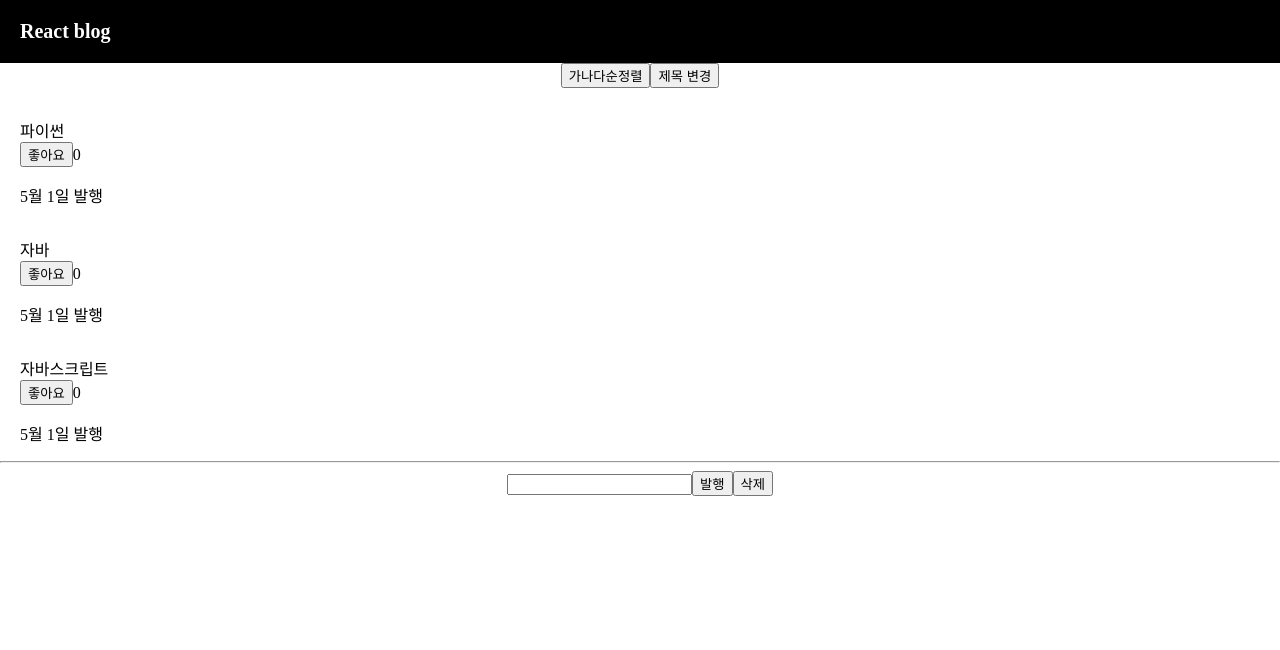
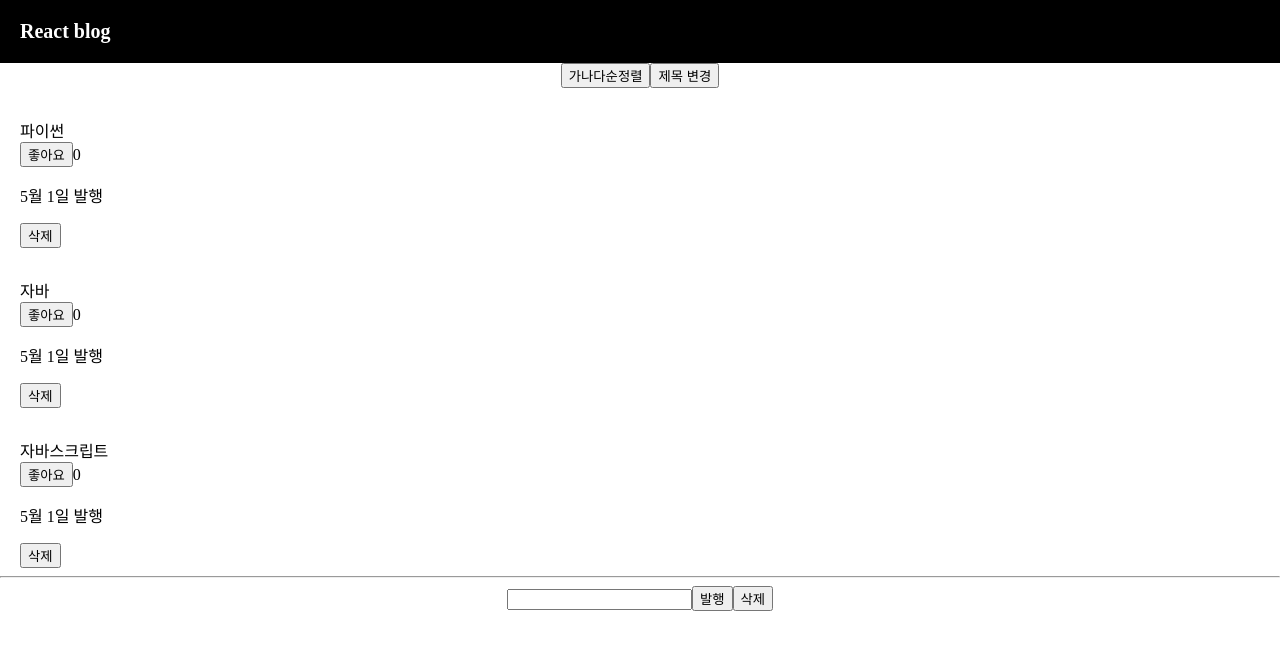
Before and after one commit to whddnjs1715/CreateWebsite, a React (Create React App) app: page / in a window 1280 px wide. Shown: the top 650 px of the page. Built offline with nearby package versions, Linux system fonts and the light colour scheme.

Commit message:
삭제버튼 추가_3

```diff
--- a/src/App.js
+++ b/src/App.js
@@ -87,6 +87,15 @@ const App = () => {
               </button>
               <span>{good[i]}</span>
               <p>5월 1일 발행</p>
+              <button
+                onClick={() => {
+                  let copy = [...name];
+                  copy.splice(i, 1);
+                  setName(copy);
+                }}
+              >
+                삭제{' '}
+              </button>
             </div>
           </div>
         );
```
